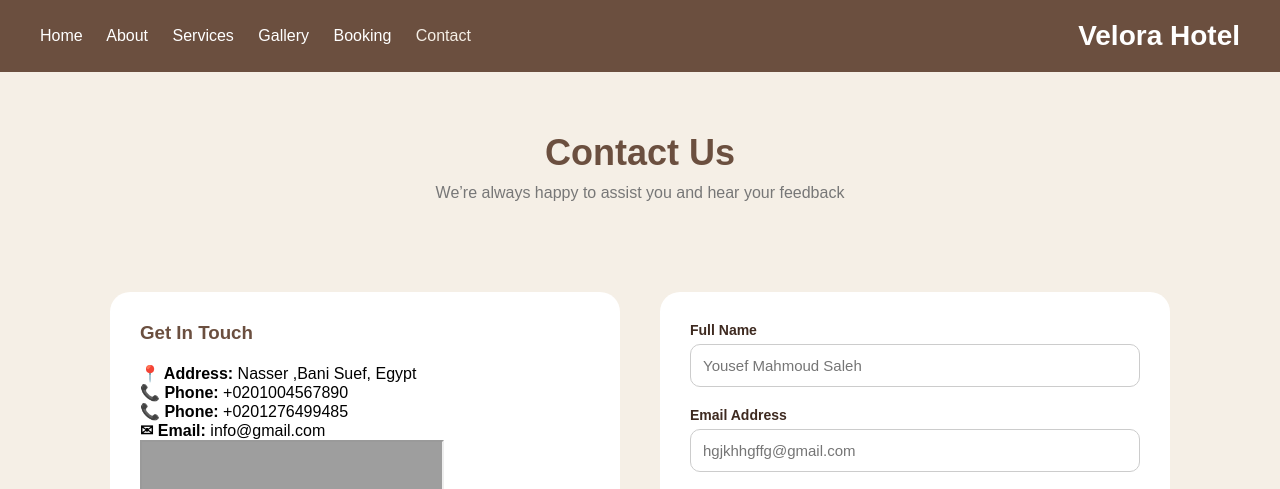
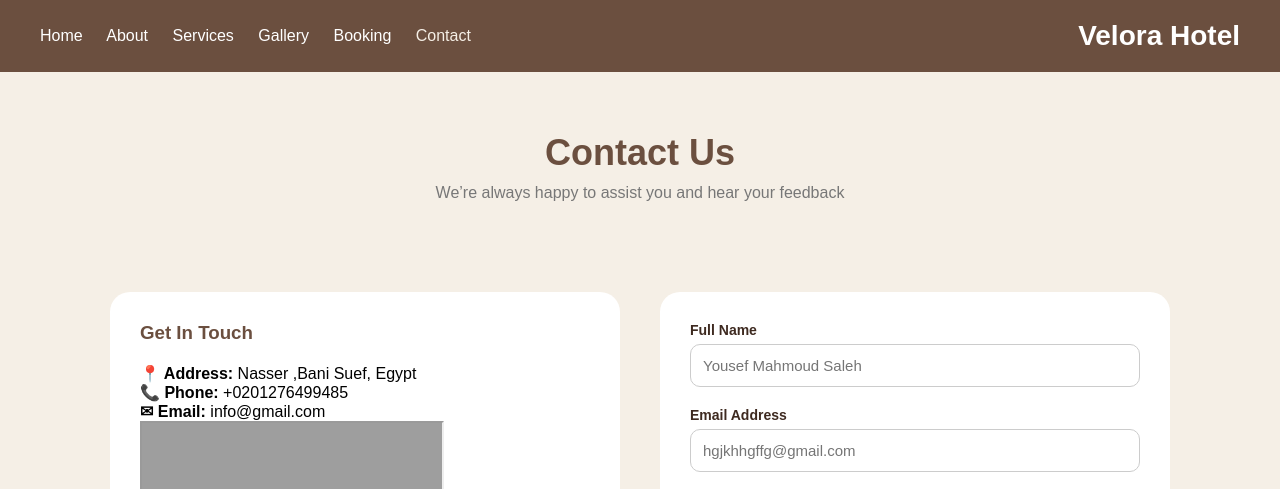
Before and after one commit to yousefmahmoud22/Velora-hotel-website, a plain HTML site: page contact.html in a window 1280 px wide. Shown: the top 489 px of the page. Drawn offline with Linux system fonts and the light colour scheme; grey boxes are pictures that could not be loaded.

Commit message:
Update contact.html

```diff
--- a/contact.html
+++ b/contact.html
@@ -41,7 +41,6 @@
     <div class="contact-info">
       <h3>Get In Touch</h3>
       <p><strong>📍 Address:</strong> Nasser ,Bani Suef, Egypt</p>
-      <p><strong>📞 Phone:</strong> +0201004567890</p>
       <p><strong>📞 Phone:</strong> +0201276499485</p>
       <p><strong>✉ Email:</strong> info@gmail.com</p>
     <!-- MAP -->
```
